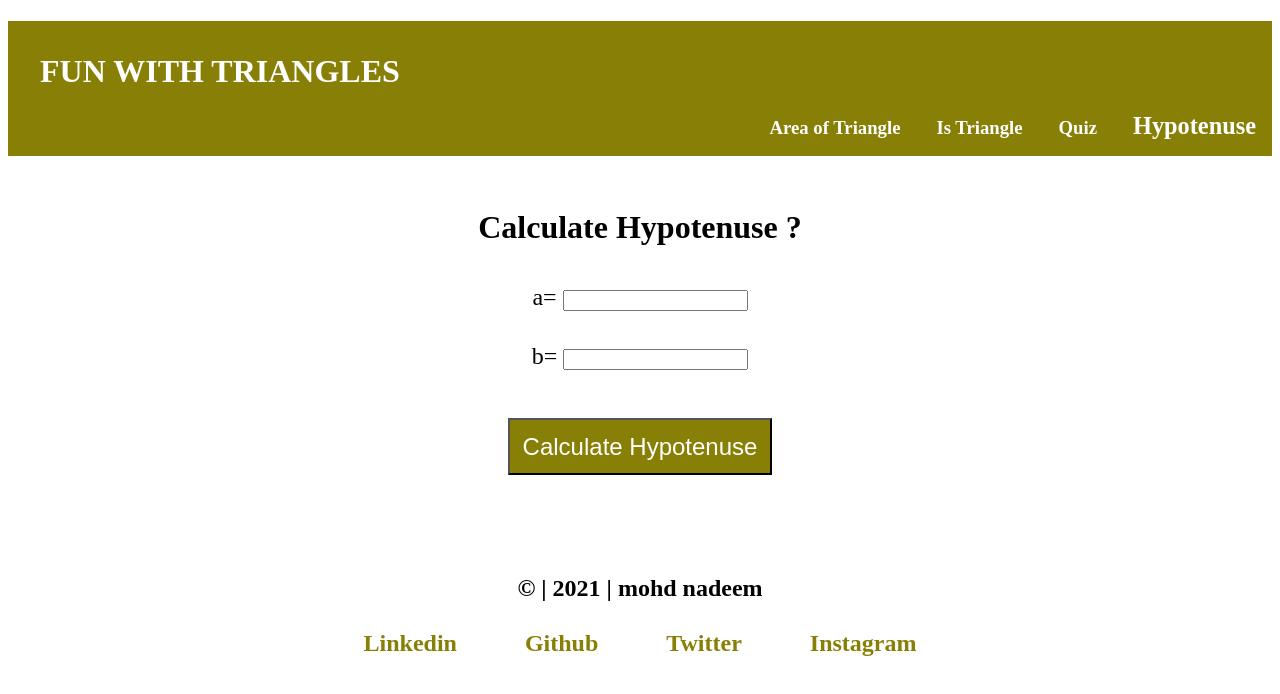
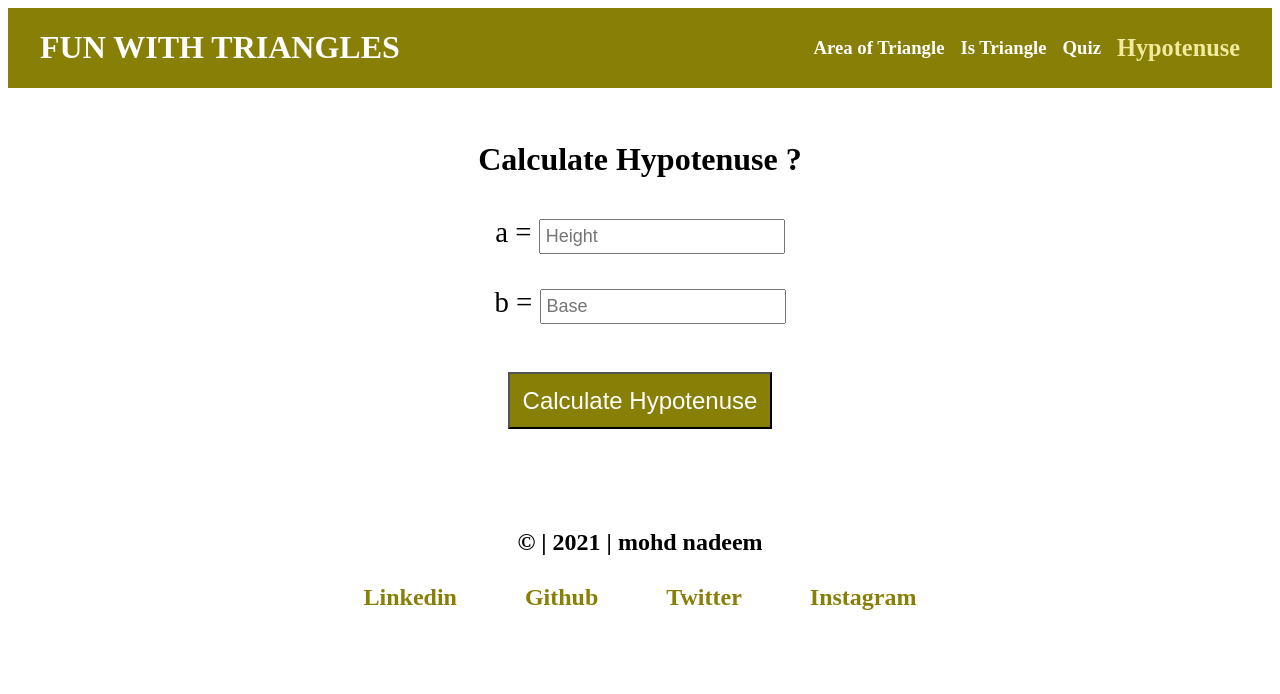
Before and after one commit to Mdnd143/fun-with-triangle, a plain HTML site: page hypotenuse.html in a window 1280 px wide. Drawn offline with Linux system fonts and the light colour scheme.

Commit message:
style and structure
minor changes in style

```diff
--- a/hypotenuse.css
+++ b/hypotenuse.css
@@ -1,28 +1,29 @@
-#nav-bar {
-    text-align: right;
-    padding-bottom: 1rem;
+input{
+    padding: 5px;
+    font-size: large;
 }
-#nav {
-    display: inline;
-    padding: 1rem 1rem;
+label{
+    font-size: larger;
 }
-.navi {
+.nav-link,#head {
     text-decoration: none;
     color: white;
 }
-.nav2 {
+.nav-active-link {
+    font-size: 130%;
     text-decoration: none;
-    color: white;
-    font-size: 130%;
+    color: rgb(240, 234, 156);
 }
 .container {
     background-color: rgb(136, 127, 6);
+    display: flex;
+    padding: 0 2rem;
+    justify-content: space-between;
 }
-#head {
-    padding-left: 2rem;
-    padding-top: 2rem;
-    color: white;
-
+.navbar{
+    display: flex;
+    gap: 1rem;
+    align-items: center;
 }
 .question-line{
     text-align: center;
--- a/hypotenuse.html
+++ b/hypotenuse.html
@@ -9,20 +9,20 @@
 </head>
 <body>
     <div class="container">
-        <h1 id="head"> FUN WITH TRIANGLES </h1>
-            <nav id="nav-bar">
-                <h3 id="nav"><a class="navi" href="/index.html">Area of Triangle</a></h3>
-            <h3 id="nav"><a class="navi" href="/isTriangle.html"> Is Triangle</a></h3>
-            <h3 id="nav"> <a class="navi" href="/Quiz.html">Quiz</a></h3>
-            <h3 id="nav"><a class="nav2" href="/hypotenuse.html">Hypotenuse</a></h3>
-            </nav></div>
+    <h1 id="head"> FUN WITH TRIANGLES </h1>
+        <nav id="nav-bar" class="navbar">
+            <h3 id="nav"><a class="nav-link" href="/index.html">Area of Triangle</a></h3>
+        <h3 id="nav"><a class="nav-link" href="/isTriangle.html"> Is Triangle</a></h3>
+        <h3 id="nav"> <a class="nav-link" href="/Quiz.html">Quiz</a></h3>
+        <h3 id="nav"><a class="nav-active-link" href="/hypotenuse.html">Hypotenuse</a></h3>
+        </nav></div>
 
 
  <h1 class="question-line">Calculate Hypotenuse ?</h1>
- <div class="option"><label for="">a=</label>
- <input type="number" class="side-input"></div>
- <div class="option"><label for="">b=</label>
- <input type="number" class="side-input"></div>
+ <div class="option"><label for="">a = </label>
+ <input type="number" class="side-input" placeholder="Height"></div>
+ <div class="option"><label for="">b = </label>
+ <input type="number" class="side-input" placeholder="Base"></div>
  <div class="btn"><button id="calculate-hypotenuse-btn">Calculate Hypotenuse</button></div>
  <div id="output"></div>
 
--- a/index.css
+++ b/index.css
@@ -1,28 +1,29 @@
-#nav-bar {
-    text-align: right;
-    padding-bottom: 1rem;
+input{
+    padding: 5px;
+    font-size: large;
 }
-#nav {
-    display: inline;
-    padding: 1rem 1rem;
+label{
+    font-size: larger;
 }
-.navi {
+.nav-link,#head {
     text-decoration: none;
     color: white;
 }
-.nav2 {
+.nav-active-link {
+    font-size: 130%;
     text-decoration: none;
-    color: white;
-    font-size: 130%;
+    color: rgb(240, 234, 156);
 }
 .container {
     background-color: rgb(136, 127, 6);
+    display: flex;
+    padding: 0 2rem;
+    justify-content: space-between;
 }
-#head {
-    padding-left: 2rem;
-    padding-top: 2rem;
-    color: white;
-
+.navbar{
+    display: flex;
+    gap: 1rem;
+    align-items: center;
 }
 .question-line{
     text-align: center;
--- a/istriangle.css
+++ b/istriangle.css
@@ -1,28 +1,29 @@
-#nav-bar {
-    text-align: right;
-    padding-bottom: 1rem;
+input{
+    padding: 5px;
+    font-size: large;
 }
-#nav {
-    display: inline;
-    padding: 1rem 1rem;
+label{
+    font-size: larger;
 }
-.navi {
+.nav-link,#head {
     text-decoration: none;
     color: white;
 }
-.nav2 {
+.nav-active-link {
+    font-size: 130%;
     text-decoration: none;
-    color: white;
-    font-size: 130%;
+    color: rgb(240, 234, 156);
 }
 .container {
     background-color: rgb(136, 127, 6);
+    display: flex;
+    padding: 0 2rem;
+    justify-content: space-between;
 }
-#head {
-    padding-left: 2rem;
-    padding-top: 2rem;
-    color: white;
-
+.navbar{
+    display: flex;
+    gap: 1rem;
+    align-items: center;
 }
 .question{
     text-align: center;
--- a/quiz.css
+++ b/quiz.css
@@ -1,28 +1,30 @@
-#nav-bar {
-    text-align: right;
-    padding-bottom: 1rem;
+input{
+    padding: 5px;
+    font-size: large;
 }
-#nav {
-    display: inline;
-    padding: 1rem 1rem;
-}
-.navi {
+.nav-link,#head {
     text-decoration: none;
     color: white;
 }
-.nav2 {
+.nav-active-link {
+    font-size: 130%;
     text-decoration: none;
-    color: white;
-    font-size: 130%;
+    color: rgb(240, 234, 156);
 }
 .container {
     background-color: rgb(136, 127, 6);
+    display: flex;
+    padding: 0 2rem;
+    justify-content: space-between;
 }
-#head {
-    padding-left: 2rem;
-    padding-top: 2rem;
-    color: white;
-
+.navbar{
+    display: flex;
+    gap: 1rem;
+    align-items: center;
+}
+.quiz-container{
+    width: 80%;
+    margin: 1rem auto;
 }
 .main-head{
     text-align: center;
```
Also changed, not shown: index.html (+10 -12 lines), istriangle.html (+5 -5 lines), quiz.html (+8 -6 lines).
